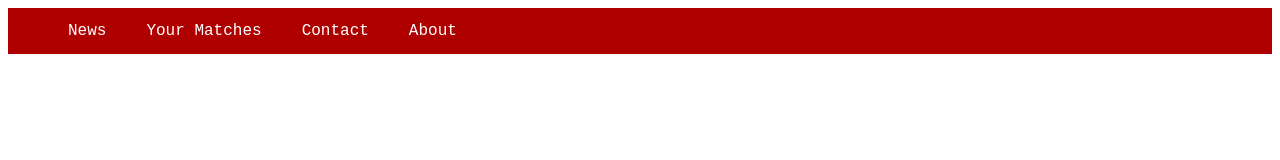
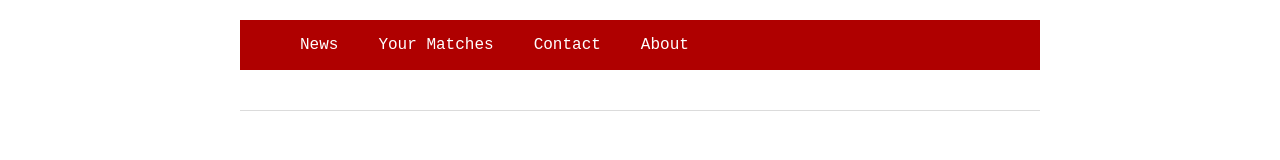
Before and after one commit to ErdalErdem/LearningLocker, a website: page 01._LearningLocker/public/homepage.html in a window 1280 px wide. Drawn offline with nearby package versions, Linux system fonts and the light colour scheme.

Commit message:
Vercel Deployment

```diff
--- a/01._LearningLocker/public/homepage.html
+++ b/01._LearningLocker/public/homepage.html
@@ -3,6 +3,7 @@
 <head>
     <meta charset="UTF-8">
     <meta name="viewport" content="width=device-width, initial-scale=1.0">
+    <link rel="stylesheet" href="https://cdn.jsdelivr.net/npm/water.css@2/out/water.css">
     <title>Learning Locker</title>
 </head>
 
```
